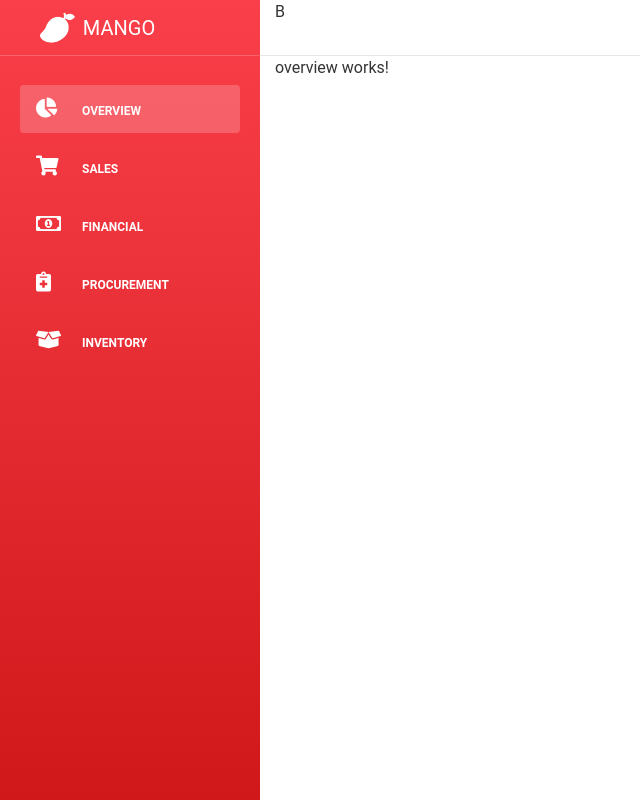
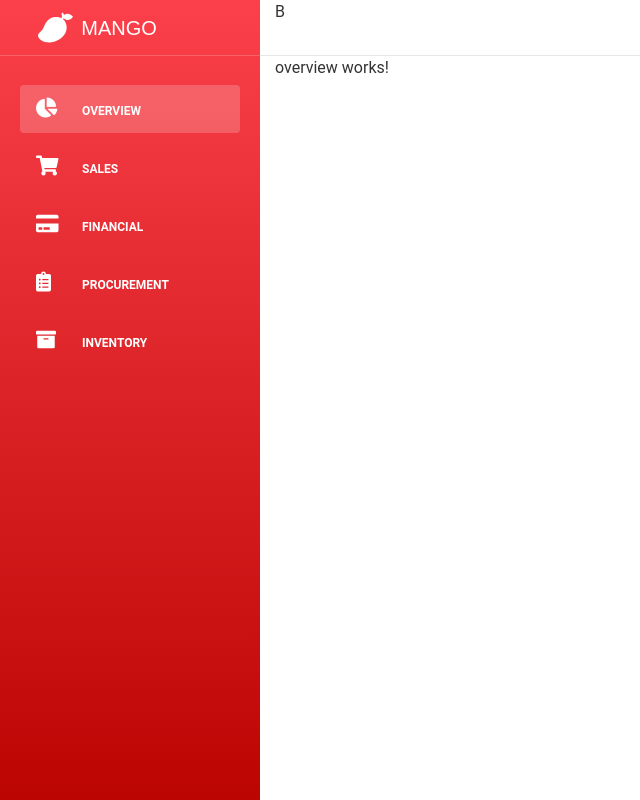
Before and after one commit to EdgarACarneiro/feup-sinf, an Angular app in the folder sinf/: page / in a window 1280 px wide. Shown: the whole page, without its empty margins (0-640 px from the left). Built offline with nearby package versions, Linux system fonts and the light colour scheme.

Commit message:
fixed fonts, logo and colors

```diff
--- a/sinf/src/app/app.component.html
+++ b/sinf/src/app/app.component.html
@@ -1,7 +1,7 @@
 <main>
   <div class="row">
     <div class="col side-bar d-flex justify-content-center header">
-      <img src="assets/img/logo.png" width="35" height="35">
+      <img src="assets/img/logo.svg" width="35" height="35">
       <h4 class="font-white title pl-2">
         MANGO
       </h4>
@@ -24,17 +24,17 @@
       </button>
 
       <button routerLink="./financial" routerLinkActive="active" class="btn dash-link text-left">
-        <i class="far fa-money-bill-alt"></i>
+        <i class="fas fa-credit-card"></i>
         <span class="pl-3">FINANCIAL</span>
       </button>
 
       <button routerLink="./procurement" routerLinkActive="active" class="btn dash-link text-left">
-        <i class="fas fa-notes-medical"></i>
+        <i class="fas fa-clipboard-list"></i>
         <span class="pl-3">PROCUREMENT</span>
       </button>
 
       <button routerLink="./inventory" routerLinkActive="active" class="btn dash-link text-left">
-        <i class="fas fa-box-open"></i>
+        <i class="fas fa-archive"></i>
         <span class="pl-3">INVENTORY</span>
       </button>
 
--- a/sinf/src/app/app.component.scss
+++ b/sinf/src/app/app.component.scss
@@ -1,20 +1,21 @@
-$strong-red: #d0181a;
-$light-red: #fa3f4a;
+$strong-red: #BB0502;
+$light-red: #FB404B;
 
 main {
-  height: 100%;
-  background: linear-gradient($light-red, $strong-red);
+    height: 100%;
+    background: linear-gradient($light-red, $strong-red);
 }
 
 .header {
     padding: 10px 15px;
-    border-bottom: 1px solid rgba(255,255,255,.2);
+    border-bottom: 1px solid rgba(255, 255, 255, .2);
     padding-right: 80px;
 }
 
 .title {
+    font-family: 'Montserrat', sans-serif;
+    font-weight: 500;
     font-size: 20px;
-    font-weight: 400;
     margin: auto 0;
 }
 
@@ -40,12 +41,10 @@ main {
     padding: 12px 15px;
     font-size: 12px;
     font-weight: 600;
-
     &:hover {
-        background: rgba(255,255,255,.13);
+        background: rgba(255, 255, 255, .13);
         opacity: 1;
     }
-
     &.active {
         background-color: rgba(255, 255, 255, 0.2);
     }
--- a/sinf/src/index.html
+++ b/sinf/src/index.html
@@ -3,14 +3,14 @@
 
 <head>
   <meta charset="utf-8">
-  <title>Sinf</title>
+  <title>Mango Dashboard</title>
   <base href="/">
 
   <meta name="viewport" content="width=device-width, initial-scale=1">
   <link rel="icon" type="image/x-icon" href="favicon.ico">
   <link rel="stylesheet" href="https://bootswatch.com/4/united/bootstrap.min.css">
   <link rel="stylesheet" href="https://use.fontawesome.com/releases/v5.3.1/css/all.css" integrity="sha384-mzrmE5qonljUremFsqc01SB46JvROS7bZs3IO2EmfFsd15uHvIt+Y8vEf7N7fWAU"
-crossorigin="anonymous">
+    crossorigin="anonymous">
 </head>
 
 <body>
--- a/sinf/src/styles.scss
+++ b/sinf/src/styles.scss
@@ -1,8 +1,10 @@
 /* You can add global styles to this file, and also import other style files */
-html, body {
+
+html,
+body {
     height: 100%;
     overflow-y: hidden;
-    font-family: Roboto,"Helvetica Neue",Arial,sans-serif !important;
+    font-family: Roboto, "Helvetica Neue", Arial, sans-serif !important;
 }
 
 .font-white {
```
Also changed, not shown: sinf/src/assets/img/logo.png (deleted), sinf/src/assets/img/logo.svg (added).
